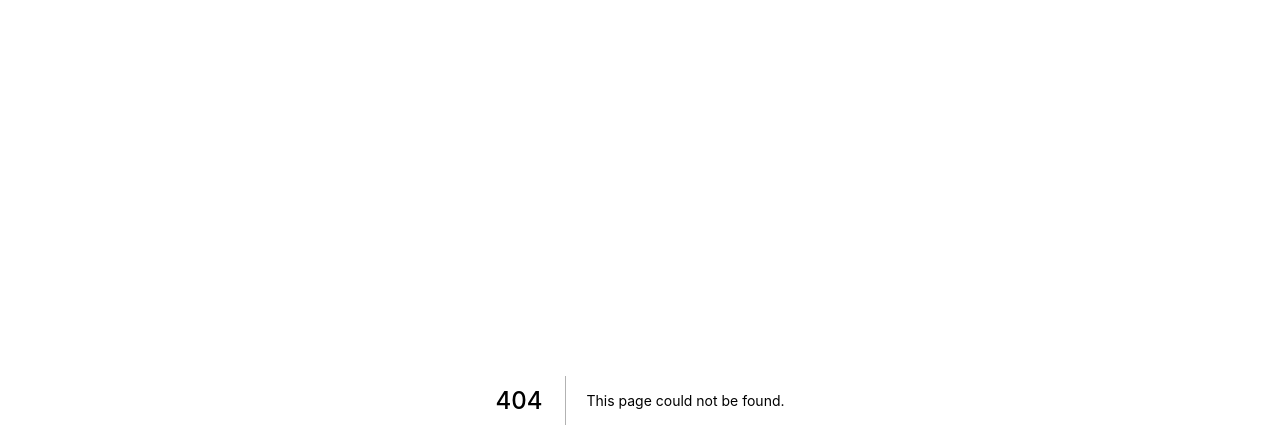
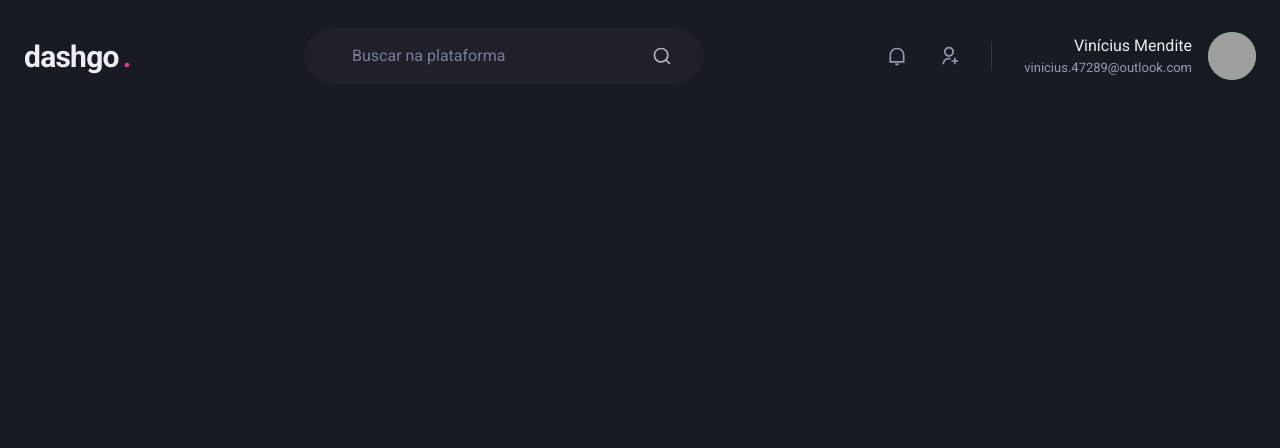
Before and after one commit to viniciusmendite/ignite-dashgo, a Next.js app: page /dashboard in a window 1280 px wide. Before the commit this address had no page. Shown: the top 448 px of the page. Built offline with nearby package versions, Linux system fonts and the light colour scheme; grey boxes are pictures that could not be loaded.

Commit message:
create header

```diff
--- a/package.json
+++ b/package.json
@@ -15,7 +15,8 @@
     "framer-motion": "^4.1.3",
     "next": "10.1.3",
     "react": "17.0.2",
-    "react-dom": "17.0.2"
+    "react-dom": "17.0.2",
+    "react-icons": "^4.2.0"
   },
   "devDependencies": {
     "@types/node": "^14.14.37",
--- /dev/null
+++ b/src/components/Header.tsx
@@ -0,0 +1,81 @@
+import { Flex, Text, Input, Icon, HStack, Box, Avatar } from '@chakra-ui/react';
+import { RiNotificationLine, RiSearchLine, RiUserAddLine } from 'react-icons/ri';
+
+export function Header() {
+  return (
+    <Flex
+      as="header"
+      w="100%"
+      maxWidth={1480}
+      h="20"
+      mx="auto"
+      mt="4"
+      px="6"
+      align="center"
+    >
+      <Text
+        fontSize="3xl"
+        fontWeight="bold"
+        letterSpacing="tight"
+        w="64"
+      >
+        dashgo
+        <Text as="span" ml="1" color="pink.500">.</Text>
+      </Text>
+
+      <Flex
+        as="label"
+        flex="1"
+        py="4"
+        px="8"
+        ml="6"
+        maxWidth={400}
+        alignSelf="center"
+        alignItems="center"
+        color="gray.200"
+        position="relative"
+        bg="gray.800"
+        borderRadius="full"
+      >
+        <Input
+          color="gray.50"
+          variant="unstyled"
+          px="4"
+          mr="4"
+          placeholder="Buscar na plataforma"
+          _placeholder={{ color: 'gray.400' }}
+        />
+        <Icon as={RiSearchLine} fontSize="20" />
+      </Flex>
+
+      <Flex
+        align="center"
+        ml="auto"
+      >
+        <HStack
+          spacing="8"
+          mx="8"
+          pr="8"
+          py="1"
+          color="gray.300"
+          borderRightWidth={1}
+          borderColor="gray.700"
+        >
+          <Icon as={RiNotificationLine} fontSize="20" />
+          <Icon as={RiUserAddLine} fontSize="20" />
+        </HStack>
+
+        <Flex align="center">
+          <Box mr="4" textAlign="right">
+            <Text>Vinícius Mendite</Text>
+            <Text color="gray.300" fontSize="small">
+              vinicius.47289@outlook.com
+              </Text>
+          </Box>
+
+          <Avatar size="md" name="Vinícius Mendite" src="https://github.com/viniciusmendite.png"/>
+        </Flex>
+      </Flex>
+    </Flex>
+  );
+}
--- /dev/null
+++ b/src/pages/dashboard.tsx
@@ -0,0 +1,7 @@
+import { Header } from '../components/Header';
+
+export default function Dashboard() {
+  return (
+<Header></Header>
+  );
+}
--- a/src/pages/index.tsx
+++ b/src/pages/index.tsx
@@ -5,6 +5,7 @@
 export default function SignIn() {
   return (
     <Flex
+      as="main"
       h="100vh"
       align="center"
       justify="center"
```
Also changed, not shown: 1 other file (tests, documents, lock files or other folders).
